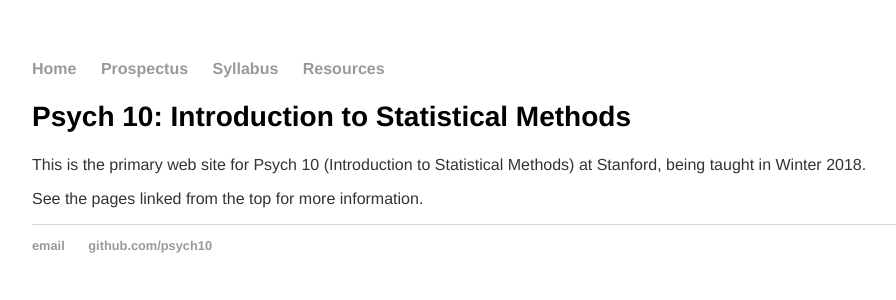
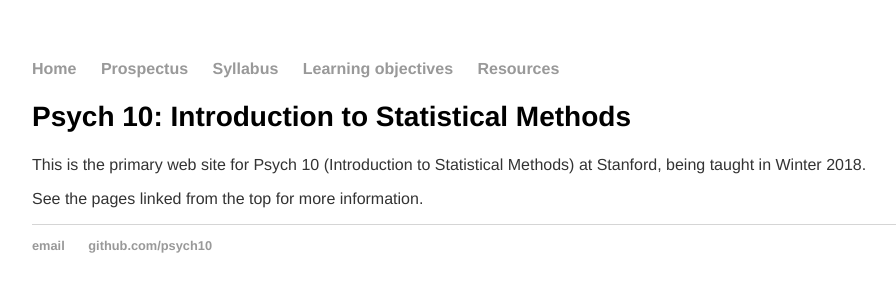
Before and after one commit to stats60/stats60.github.io, a Jekyll site: the page built from index.md, in a window 1280 px wide. Shown: the top 300 px of the page, without its empty margins (160-1056 px from the left). Built offline with Jekyll 4.4.1, drawn with Linux system fonts in a browser that asks for light colours.

Commit message:
add objectives

```diff
--- a/_layouts/default.html
+++ b/_layouts/default.html
@@ -11,6 +11,7 @@
                     <li><a href="/">Home</a></li>
                     <li><a href="/prospectus">Prospectus</a></li>
                     <li><a href="/syllabus">Syllabus</a></li>
+                    <li><a href="/objectives">Learning objectives</a></li>
                     <li><a href="/resources">Resources</a></li>
                 </ul>
             </nav>
```
